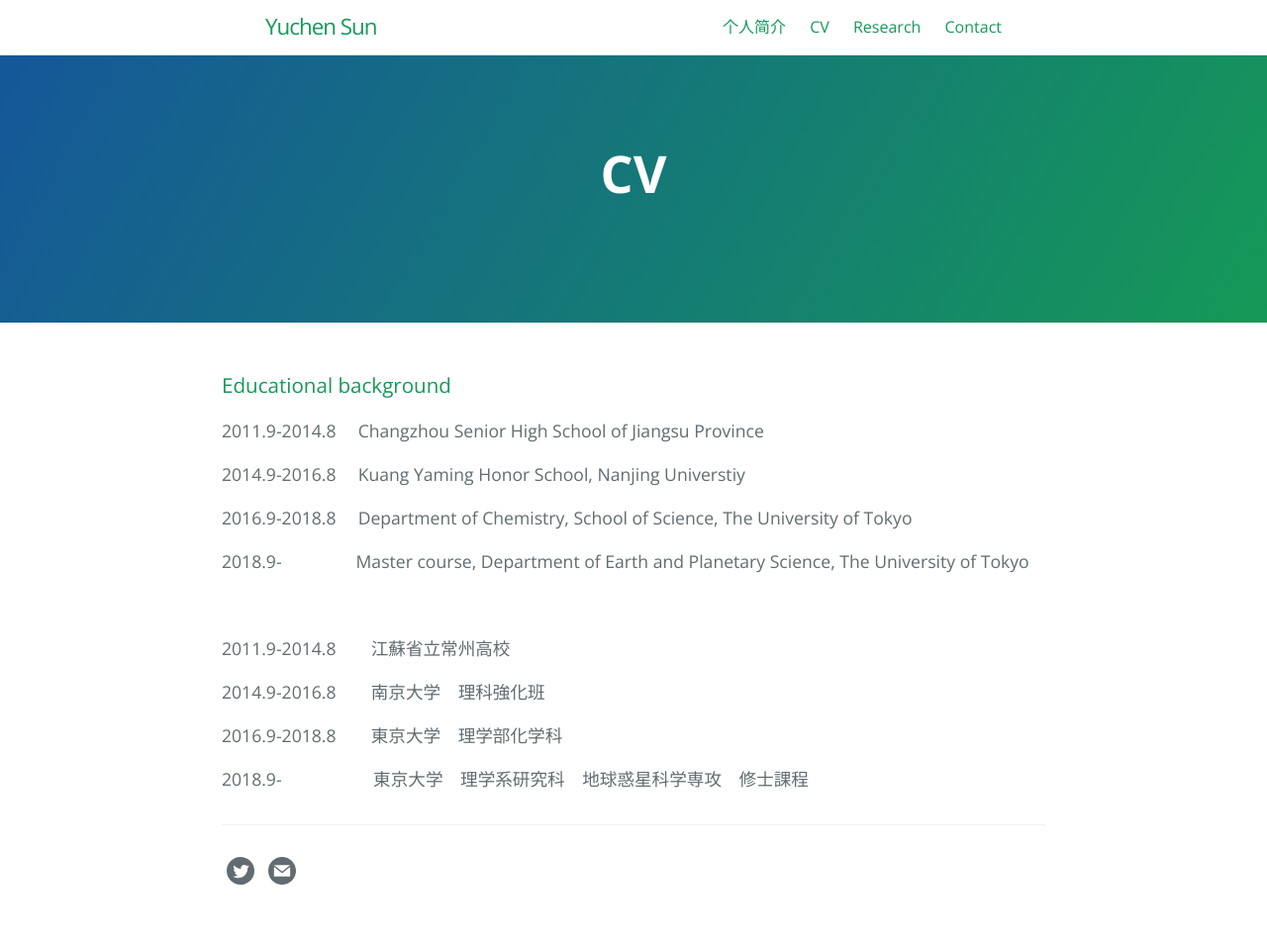
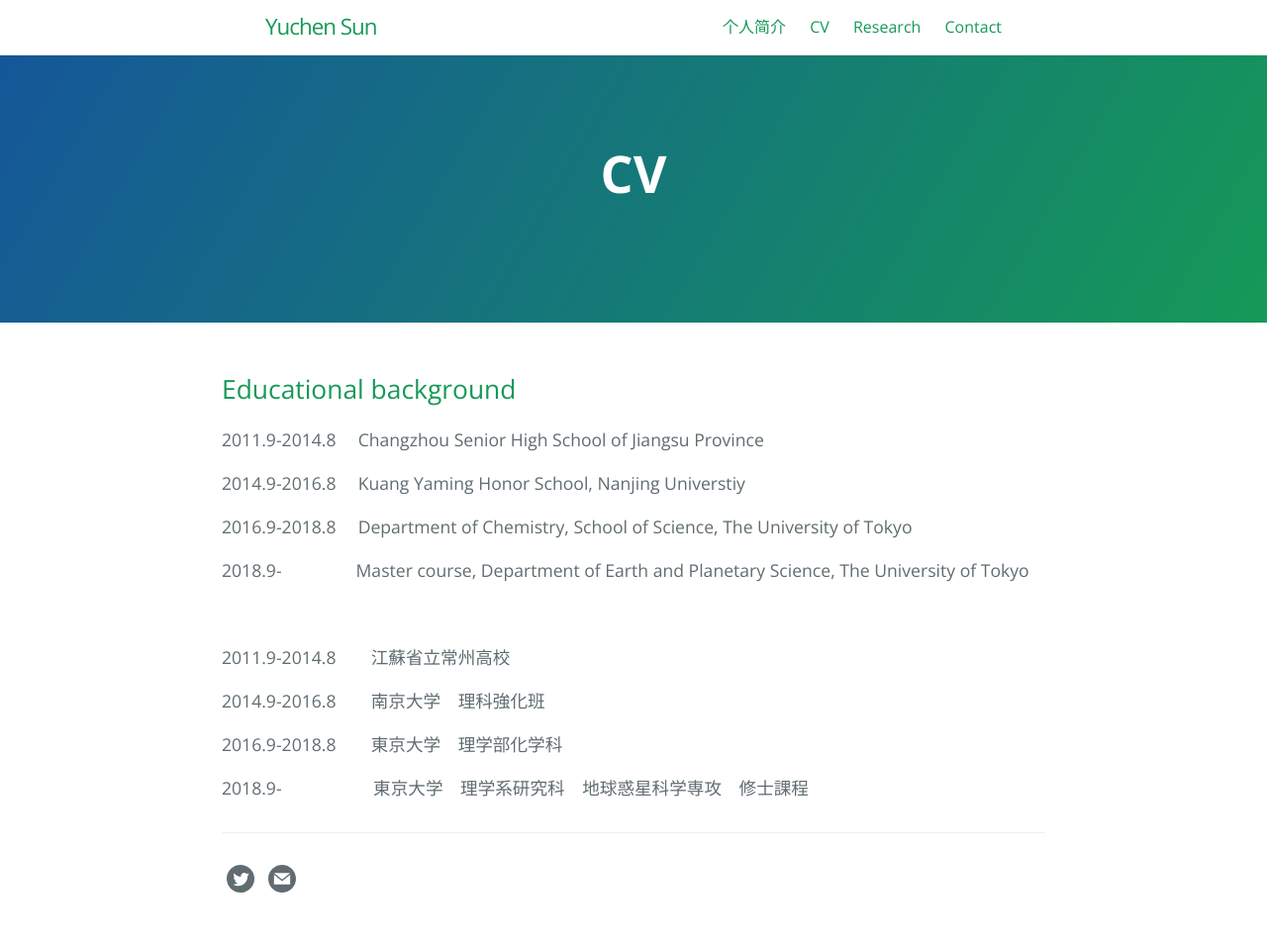
Before and after one commit to sonyuushin/sonyuushin.github.io, a Jekyll site: the page built from cv.md, in a window 1280 px wide. Shown: the whole page at 99% size. Built offline with Jekyll 4.4.1, drawn with Linux system fonts in a browser that asks for light colours.

Commit message:
Update cv.md

```diff
--- a/cv.md
+++ b/cv.md
@@ -7,7 +7,7 @@ ref: cv
 order: 0
 ---
 
-### Educational background
+## Educational background
 
 2011.9-2014.8　 Changzhou Senior High School of Jiangsu Province
 
```
